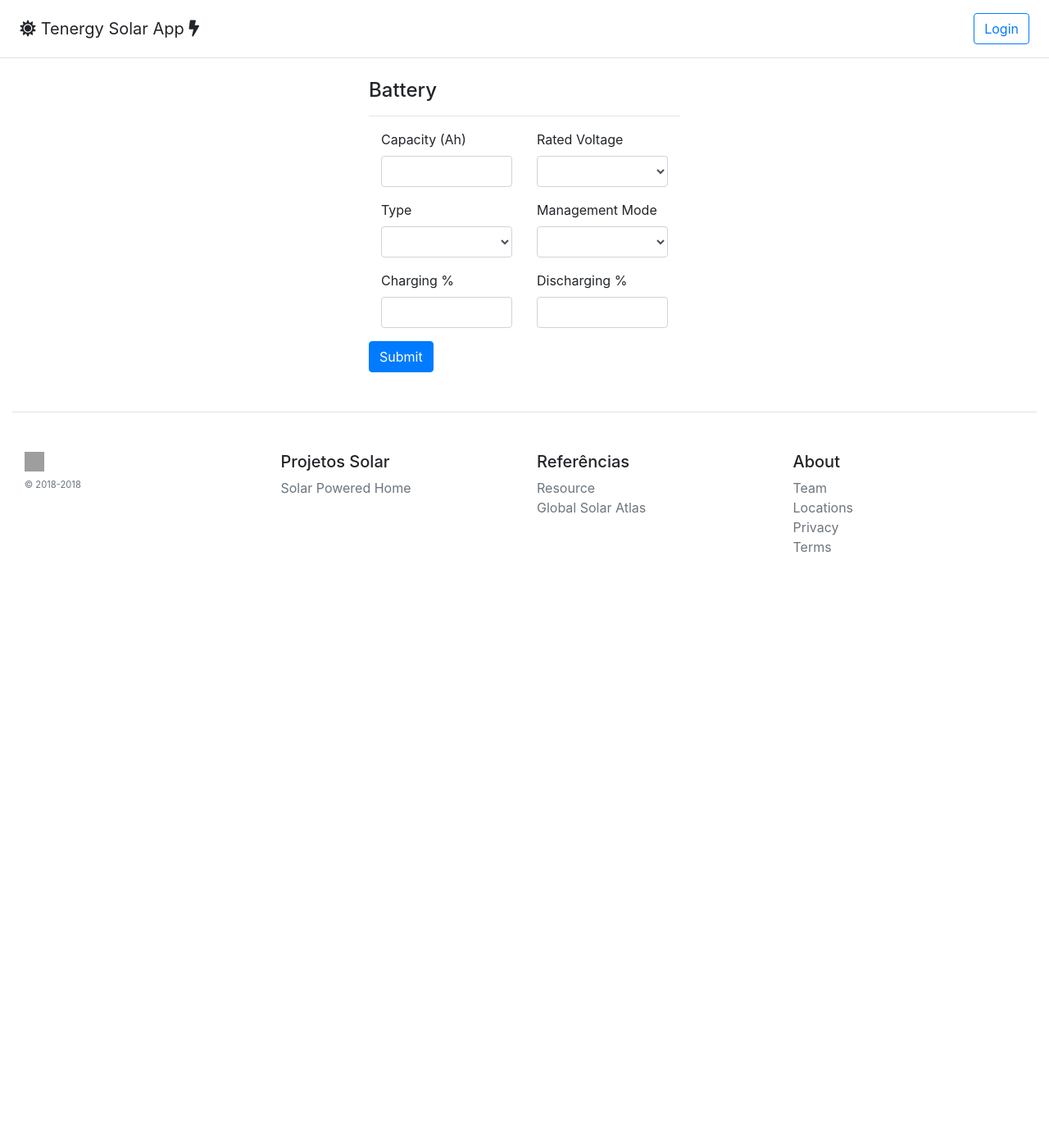
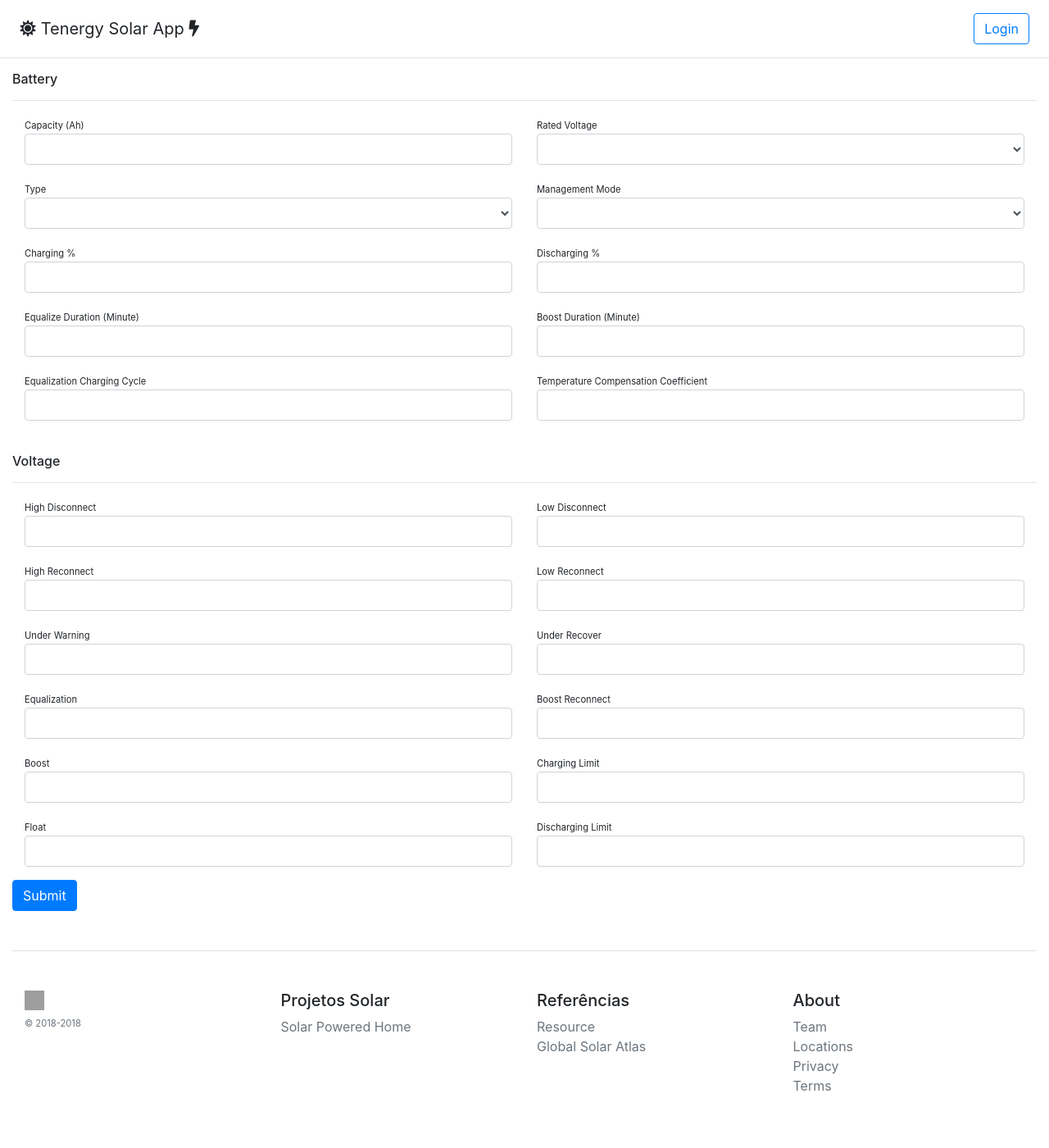
Before and after one commit to pelom/tenergy-api, a Flask app: template app/templates/settings.html in a window 1280 px wide. Shown: the whole page at 82% size. Before the commit the page ends 673 px from the top, so only its background shows below. Run offline with Flask 2, Linux system fonts and the light colour scheme; the template is opened without the code that fills it, so the values that code supplies are empty; parts of the project's set-up code (start-up, migrations or seed data) failed here and were passed over; some libraries are stand-ins or nearby versions; grey boxes are pictures that could not be loaded.

Commit message:
criacao do user na base de dados, login do usuario

```diff
--- a/app/app.py
+++ b/app/app.py
@@ -9,10 +9,10 @@ from entity.database import Database
 from service.tracerService import TracerService
 from service.chargeEquipmentService import ChargeEquipmentService
 from service.sampleService import SampleService
+from service.user_service import UserService
 
 from flask import Flask, jsonify, request, render_template, url_for, redirect, abort
-from flask_login import LoginManager, UserMixin, \
-    login_required, login_user, logout_user
+from flask_login import LoginManager, login_required, login_user, logout_user
 
 logger = log(__name__)
 logger.info('Tenergy Serve')
@@ -34,6 +34,9 @@ login_manager = LoginManager()
 login_manager.init_app(app)
 login_manager.login_view = "login"
 
+user_service = UserService(database)
+
+
 def get_instance_tracer(charge_port):
     return TracerService(serialclient=None, port=charge_port)
 
@@ -45,9 +48,6 @@ def get_instance_equip(tracer_client):
 def get_instance_sample(tracer_client):
     return SampleService(tracer_service=tracer_client, database=database)
 
-
-login_manager = LoginManager()
-login_manager.init_app(app)
 
 @app.route("/device", methods=['GET'])
 def device():
@@ -111,6 +111,7 @@ def device_monitorredirect():
     print r.content
     return jsonify(r.json())
 
+
 @app.route("/device/grouphourredirect", methods=['GET'])
 def device_grouphourredirect():
     logger.info('grouphourredirect()')
@@ -123,6 +124,7 @@ def device_grouphourredirect():
     )
     print r.content
     return jsonify(r.json())
+
 
 @app.route("/device/grouphour", methods=['GET'])
 def device_grouphour():
@@ -139,6 +141,7 @@ def device_grouphour():
 
     sample = sample_service.get_sample_hour(now=now)
     return jsonify(sample)
+
 
 @app.route("/device/monitor", methods=['GET'])
 def device_monitor():
@@ -189,6 +192,7 @@ def home():
 
 
 @app.route('/settings')
+@login_required
 def settings():
     logger.info('settings()')
 
@@ -216,59 +220,69 @@ def settings():
     charging_percentage = setting['ChargingPercentage']
     discharging_percentage = setting['DischargingPercentage']
 
+    high_voltage_disconnect = setting['HighVoltageDisconnect']
+    high_voltage_reconnect = setting['HighVoltageReconnect']
+
+    low_voltage_disconnect = setting['LowVoltageDisconnect']
+    low_voltage_reconnect = setting['LowVoltageReconnect']
+
+    equalization_voltage = setting['EqualizationVoltage']
+    boost_voltage = setting['BoostVoltage']
+    float_voltage = setting['FloatVoltage']
+
+    charging_limit_voltage = setting['ChargingLimitVoltage']
+    discharging_limit_voltage = setting['DischargingLimitVoltage']
+
+    boost_reconnect_voltage = setting['BoostReconnectVoltage']
+    under_voltage_recover = setting['UnderVoltageRecover']
+    under_voltage_warning = setting['UnderVoltageWarning']
+
+    boost_duration = setting['BoostDuration']
+    equalize_duration = setting['EqualizeDuration']
+
+    equalization_charging_cycle = setting['EqualizationChargingCycle']
+    temperature_compensation_coefficient = setting['TemperatureCompensationCoefficient']
+
     return render_template('settings.html', **locals())
 
-class User(UserMixin):
-    def __init__(self, id):
-        self.id = id
-        self.name = "user" + str(id)
-        self.password = self.name + "_secret"
-
-    def __repr__(self):
-        return "%d/%s/%s" % (self.id, self.name, self.password)
-
-users = [User(id) for id in range(1, 21)]
 
 @app.route("/login", methods=["GET", "POST"])
 def login():
-    print 'login()'
+    logger.info('login()')
 
     if request.method == 'POST':
         username = request.form['username']
         password = request.form['password']
 
-        print 'username: ', username
+        user_session = user_service.login_user(username, password)
+        if user_session is not None:
+            login_user(user_session)
+            return redirect(request.args.get("next"))
 
-        if password == username + "_secret":
-            id = username.split('user')[1]
-            user = User(id)
-            login_user(user)
-            return redirect(request.args.get("next"))
-        else:
-            return abort(401)
+        return abort(401)
 
     return render_template('login.html')
 
-# somewhere to logout
+
 @app.route("/logout")
 @login_required
 def logout():
+    logger.info('logout()')
     logout_user()
-    #return Response('<p>Logged out</p>')
-    return redirect('login')
-
-# handle login failed
-@app.errorhandler(401)
-def page_not_found(e):
-    print 'page_not_found()', e
     return redirect('login')
 
 
-# callback to reload the user object
+@app.errorhandler(401)
+def page_not_found(e):
+    logger.info('page_not_found()', e)
+    return redirect(url_for('login', next=request.path))
+
+
 @login_manager.user_loader
-def load_user(userid):
-    print 'load_user() userid: ', userid
-    return User(userid)
+def load_user(session_id):
+    logger.info('load_user()')
+    return user_service.get_user_by_session(session_id)
+
 
 if __name__ == "__main__":
     serve_config = config.get('serve')
--- a/app/templates/layout.html
+++ b/app/templates/layout.html
@@ -20,7 +20,7 @@
     </h5>
     <nav class="my-2 my-md-0 mr-md-3">
         {% if current_user.is_authenticated %}
-            <a class="p-2 text-dark" href="#"><i class="fas fa-user-circle"></i> {{ current_user.name }}</a>
+            <a class="p-2 text-dark" href="#"><i class="fas fa-user-circle"></i> {{ current_user.first_name }}</a>
             <a class="p-2 text-dark" href="logout"><i class="fas fa-sign-out-alt"></i> Sair</a>
         {% endif %}
         <!--a class="p-2 text-dark" href="#">Features</a>
--- a/app/templates/settings.html
+++ b/app/templates/settings.html
@@ -1,18 +1,17 @@
 {% extends "layout.html" %}
 
 {% block content %}
-<div class="login">
-    <form class="login-inner" action="" method="post">
-    <h4>Battery</h4>
+<form action="" method="post">
+    <h6>Battery</h6>
     <hr>
     <div class="row">
         <div class="col-md-6">
             <div class="form-group">
-                <label>Capacity (Ah)</label>
+                <small>Capacity (Ah)</small>
                 <input type="text" class="form-control" value="{{ battery_capacity }}">
             </div>
             <div class="form-group">
-                <label>Type</label>
+                <small>Type</small>
                 <select class="form-control">
                     {% for value in battery_type %}
                     <option value="{{ value }}" {% if value == battery_type_value %} selected {% endif %}>{{ value }}</option>
@@ -20,22 +19,30 @@
                 </select>
             </div>
             <div class="form-group">
-                <label>Charging %</label>
+                <small>Charging %</small>
                 <input type="text" class="form-control" value="{{ charging_percentage }}">
+            </div>
+            <div class="form-group">
+                <small>Equalize Duration (Minute)</small>
+                <input type="text" class="form-control" value="{{ equalize_duration }}">
+            </div>
+            <div class="form-group">
+                <small>Equalization Charging Cycle</small>
+                <input type="text" class="form-control" value="{{ equalization_charging_cycle }}">
             </div>
         </div>
 
         <div class="col-md-6">
             <div class="form-group">
-                <label for="exampleSelect1">Rated Voltage</label>
-                <select class="form-control" id="exampleSelect1">
+                <small>Rated Voltage</small>
+                <select class="form-control">
                     {% for value in battery_rated_voltage %}
                     <option value="{{ value }}" {% if value == battery_rated_voltage_value %} selected {% endif %}>{{ value }}</option>
                     {% endfor %}
                 </select>
             </div>
             <div class="form-group">
-                <label for="exampleSelect1">Management Mode</label>
+                <small>Management Mode</small>
                 <select class="form-control">
                     {% for value in management_mode_battery %}
                     <option value="{{ value }}" {% if value == management_mode_battery_value %} selected {% endif %}>{{ value }}</option>
@@ -43,17 +50,91 @@
                 </select>
             </div>
             <div class="form-group">
-                <label>Discharging %</label>
+                <small>Discharging %</small>
                 <input type="text" class="form-control" value="{{ discharging_percentage }}">
+            </div>
+            <div class="form-group">
+                <small>Boost Duration (Minute)</small>
+                <input type="text" class="form-control" value="{{ boost_duration }}">
+            </div>
+            <div class="form-group">
+                <small>Temperature Compensation Coefficient</small>
+                <input type="text" class="form-control" value="{{ temperature_compensation_coefficient }}">
+            </div>
+        </div>
+    </div>
+    <br/>
+    <h6>Voltage</h6>
+    <hr>
+    <div class="row">
+        <div class="col-md-6">
+            <div class="form-group">
+                <small>High Disconnect</small>
+                <input type="text" class="form-control" value="{{ high_voltage_disconnect }}">
+            </div>
+
+            <div class="form-group">
+                <small>High Reconnect</small>
+                <input type="text" class="form-control" value="{{ high_voltage_reconnect }}">
+            </div>
+
+            <div class="form-group">
+                <small>Under Warning</small>
+                <input type="text" class="form-control" value="{{ under_voltage_warning }}">
+            </div>
+
+            <div class="form-group">
+                <small>Equalization</small>
+                <input type="text" class="form-control" value="{{ equalization_voltage }}">
+            </div>
+
+            <div class="form-group">
+                <small>Boost</small>
+                <input type="text" class="form-control" value="{{ boost_voltage }}">
+            </div>
+
+            <div class="form-group">
+                <small>Float</small>
+                <input type="text" class="form-control" value="{{ float_voltage }}">
             </div>
         </div>
 
+        <div class="col-md-6">
+            <div class="form-group">
+                <small>Low Disconnect</small>
+                <input type="text" class="form-control" value="{{ low_voltage_disconnect }}">
+            </div>
 
-             <button type="submit" class="btn btn-primary">Submit</button>
+            <div class="form-group">
+                <small>Low Reconnect</small>
+                <input type="text" class="form-control" value="{{ low_voltage_reconnect }}">
+            </div>
+
+            <div class="form-group">
+                <small>Under Recover</small>
+                <input type="text" class="form-control" value="{{ under_voltage_recover }}">
+            </div>
+
+            <div class="form-group">
+                <small>Boost Reconnect</small>
+                <input type="text" class="form-control" value="{{ boost_reconnect_voltage }}">
+            </div>
+
+            <div class="form-group">
+                <small>Charging Limit</small>
+                <input type="text" class="form-control" value="{{ charging_limit_voltage }}">
+            </div>
+
+            <div class="form-group">
+                <small>Discharging Limit</small>
+                <input type="text" class="form-control" value="{{ discharging_limit_voltage }}">
+            </div>
+        </div>
+
+        <button type="submit" class="btn btn-primary">Submit</button>
     </div>
-    </form>
 
-</div>
+</form>
 {% endblock %}
 
 {% block scripts %}
--- a/config.json
+++ b/config.json
@@ -10,7 +10,8 @@
   "serve": {
     "ip": "0.0.0.0",
     "port": 5000,
-    "debug": true
+    "debug": true,
+    "secret_key": "secret_key"
   },
   "servetracer": {
     "ip": "0.0.0.0",
--- a/entity/database.py
+++ b/entity/database.py
@@ -1,5 +1,6 @@
 from sqlalchemy import create_engine
 
+from user import User, Base as UserBase
 from chargeEquipment import ChargeEquipment, Base as ChargeEquipmentBase
 from sample import Sample, Base as SampleBase
 from sampleStatistical import SampleStatistical, Base as SampleStatisticalBase
@@ -49,6 +50,7 @@ class Database(object):
         ChargeEquipmentBase.metadata.create_all(self.engine)
         SampleBase.metadata.create_all(self.engine)
         SampleStatisticalBase.metadata.create_all(self.engine)
+        UserBase.metadata.create_all(self.engine)
 
     def create_session(self):
         logger.info('create_session()')
--- a/serve_tracer.py
+++ b/serve_tracer.py
@@ -1,3 +1,5 @@
+import os
+
 from env import log, config
 
 from flask import Flask, jsonify, request, render_template, url_for, redirect, abort
@@ -12,7 +14,7 @@ logger.info('ServeTracer')
 app = Flask('ServeTracer')
 app.config.update(
     DEBUG=True,
-    SECRET_KEY='secret_xxx')
+    SECRET_KEY=os.urandom(24))
 
 
 def get_instance_tracer(charge_port):
--- a/service/chargeEquipmentService.py
+++ b/service/chargeEquipmentService.py
@@ -125,6 +125,9 @@ class ChargeEquipmentService(object):
         value = self.tracer_service.read_value('Light signal turn off(day) delay time')
         value_map.setdefault('DayTimeThresholdDelay', value.value)
 
+        value = self.tracer_service.read_value('Default Load On/Off in manual mode')
+        value_map.setdefault('DefaultLoadManualMode', ChargeEquipmentService.define_option(value))
+
         self.tracer_service.disconnect()
 
         return value_map
```
Also changed, not shown: entity/user.py (added, +19 -0 lines), service/user_service.py (added, +152 -0 lines).
